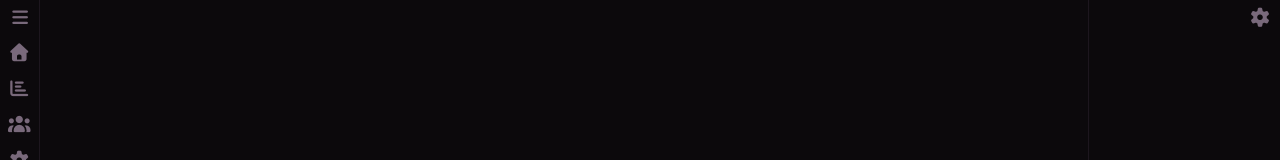
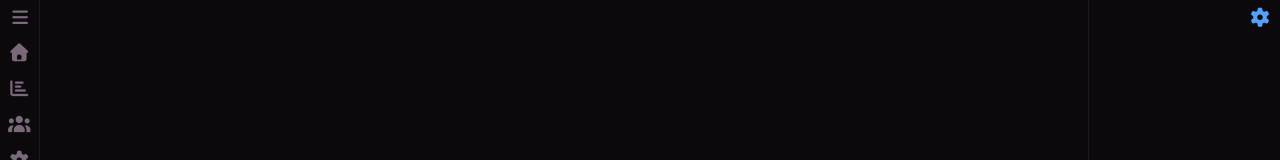
Before and after one commit to ky381011/miniDashboard, a React (Vite) app in the folder app/: page / in a window 1280 px wide. Both pictures are taken after a click on the button 1261 px from the left and 17 px from the top of the page. Shown: the top 160 px of the page. Built offline with nearby package versions, Linux system fonts and the light colour scheme.

Commit message:
feat: enhance transition effects in Configs component for smoother animations

```diff
--- a/app/src/components/layout/Configs.tsx
+++ b/app/src/components/layout/Configs.tsx
@@ -19,7 +19,7 @@ export function Configs({ isOpen, onToggle, isDark, onThemeToggle }: ConfigsProp
   return (
     // 設定パネル全体のラッパー: isOpen に応じて幅をアニメーション切り替え
     <div
-      className={`main-theme border-l theme-border shrink-0 min-h-screen overflow-hidden transition-[width] duration-300 ${
+      className={`main-theme border-l theme-border shrink-0 min-h-screen overflow-hidden transition-[width] duration-700 ${
         isOpen ? 'w-48' : 'w-10'
       }`}
     >
@@ -31,12 +31,11 @@ export function Configs({ isOpen, onToggle, isDark, onThemeToggle }: ConfigsProp
           aria-label='Toggle configs'
         >
           {/* Font Awesome の歯車アイコン */}
-          <i className='fa-solid fa-gear text-lg'></i>
+          <i className={`fa-solid fa-gear text-lg transition-colors duration-700 ${isOpen ? 'text-blue-400' : ''}`}></i>
         </button>
 
-        {/* パネルが開いているときのみテーマ切り替えセクションを表示 */}
-        {isOpen && (
-          <div className='mt-auto p-3 border-t theme-border'>
+        {/* テーマ切り替えセクション: isOpen に応じて opacity をアニメーション切り替え */}
+        <div className={`mt-auto p-3 border-t theme-border whitespace-nowrap overflow-hidden transition-opacity duration-700 ${isOpen ? 'opacity-100' : 'opacity-0'}`}>
           <p className='theme-text-muted text-xs mb-2'>テーマ</p>
           {/* テーマ切り替えボタン: isDark に応じてアイコンとラベルを切り替え */}
           <button
@@ -49,7 +48,6 @@ export function Configs({ isOpen, onToggle, isDark, onThemeToggle }: ConfigsProp
             <span className='text-sm theme-text-subtle'>{isDark ? 'ダーク' : 'ライト'}</span>
           </button>
         </div>
-        )}
       </div>
     </div>
   )
```
Lines whose indentation alone changed are shown as unchanged.
